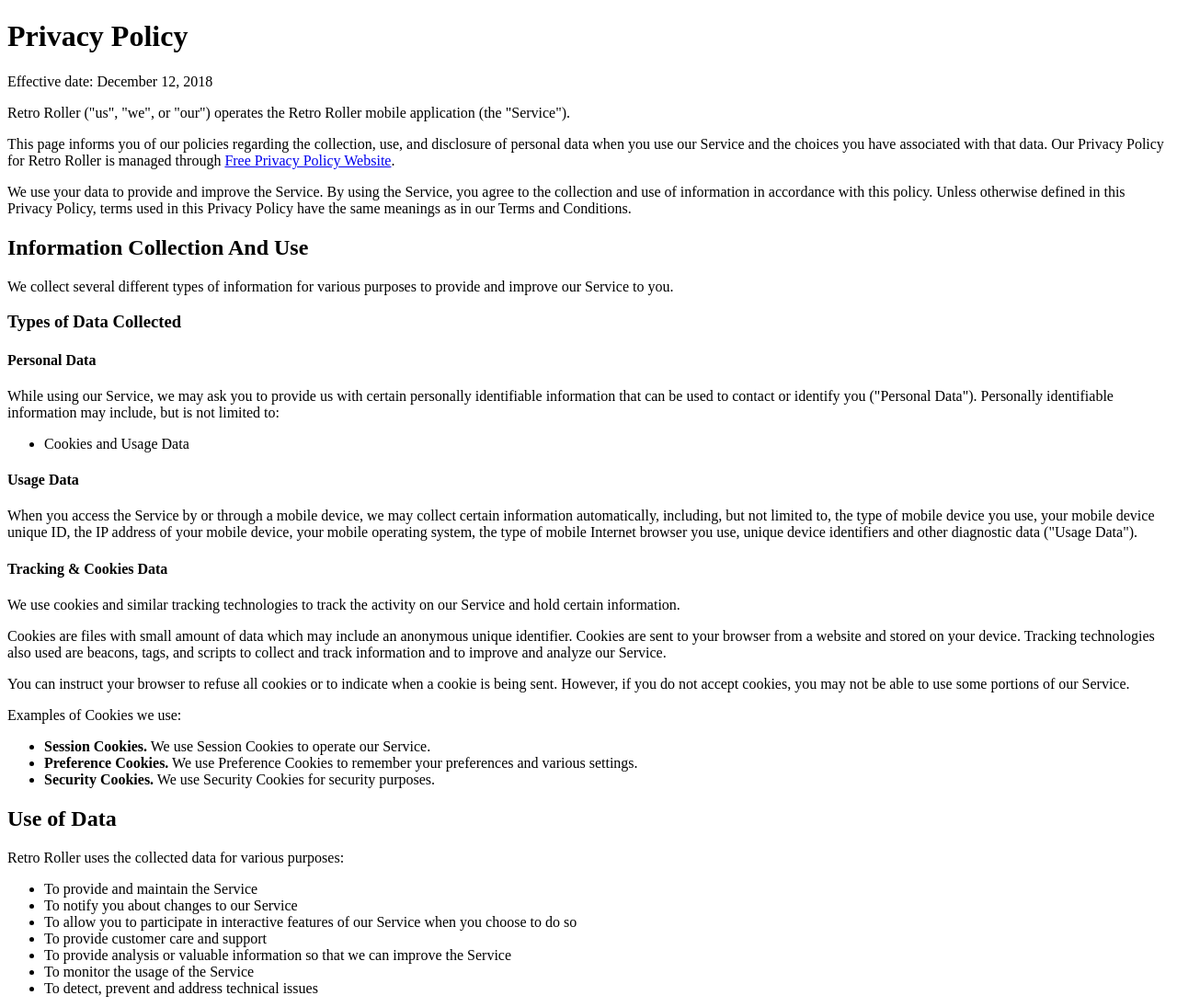
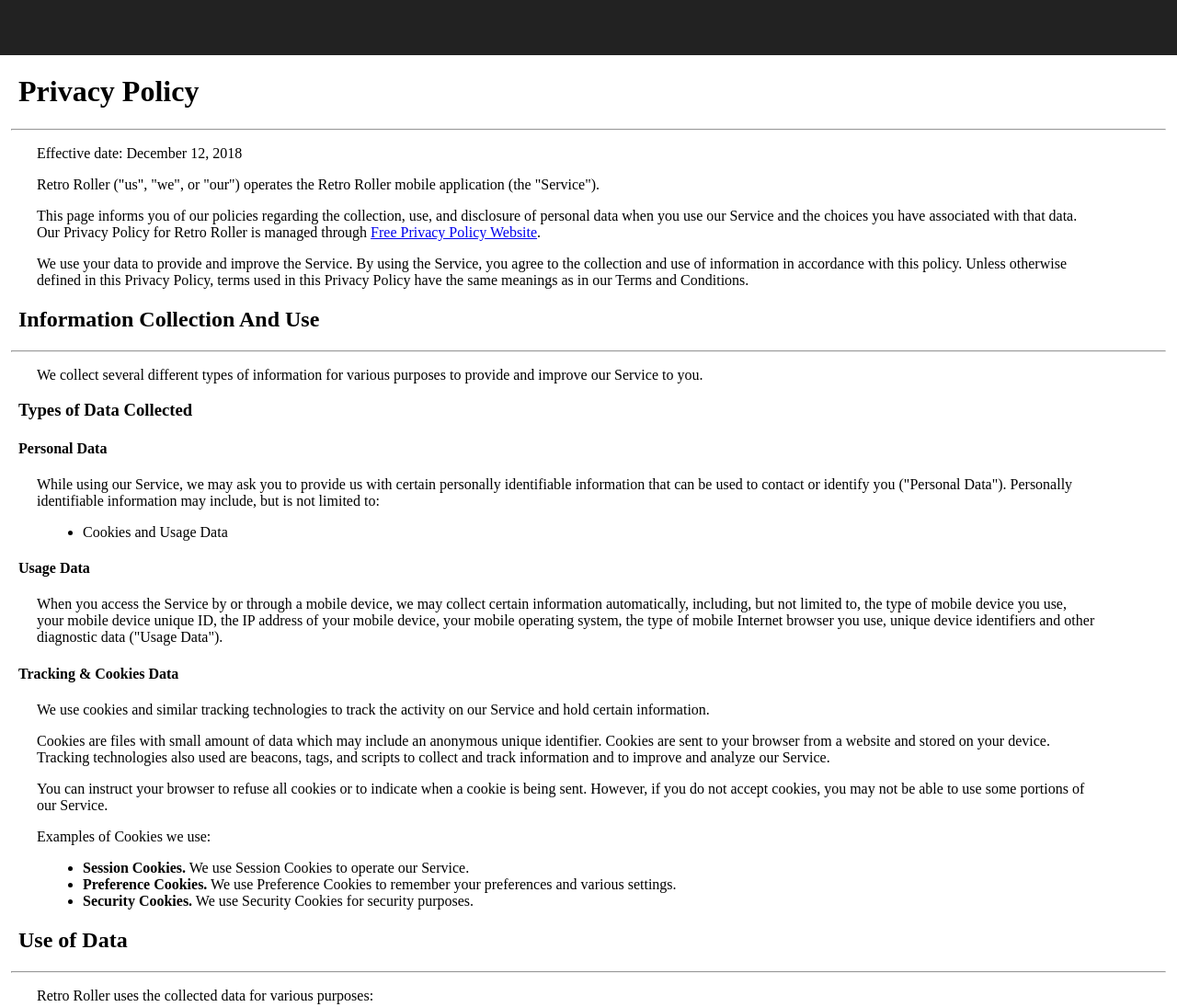
Before and after one commit to privacypolicies/sample, a plain HTML site: page index.html in a window 1280 px wide. Shown: the top 1095 px of the page at 92% size. Drawn offline with Linux system fonts and the light colour scheme.

Commit message:
basic styling

```diff
--- a/index.html
+++ b/index.html
@@ -5,36 +5,41 @@
   <meta charset="UTF-8">
   <meta name="viewport" content="width=device-width, initial-scale=1.0">
   <meta http-equiv="X-UA-Compatible" content="ie=edge">
+  <link rel="stylesheet" href="styles.css">
   <title>Document</title>
 </head>
 
 <body>
+  <div class="header"></div>
   <h1>Privacy Policy</h1>
-
+  <hr />
 
   <p>Effective date: December 12, 2018</p>
 
 
   <p>Retro Roller ("us", "we", or "our") operates the Retro Roller mobile application (the "Service").</p>
 
-  <p>This page informs you of our policies regarding the collection, use, and disclosure of personal data when you use
+  <p>This page informs you of our policies regarding the collection, use, and disclosure of personal data when you
+    use
     our Service and the choices you have associated with that data. Our Privacy Policy for Retro Roller is managed
     through <a href="https://www.freeprivacypolicy.com/free-privacy-policy-generator.php">Free Privacy Policy Website</a>.</p>
 
-  <p>We use your data to provide and improve the Service. By using the Service, you agree to the collection and use of
+  <p>We use your data to provide and improve the Service. By using the Service, you agree to the collection and use
+    of
     information in accordance with this policy. Unless otherwise defined in this Privacy Policy, terms used in this
     Privacy Policy have the same meanings as in our Terms and Conditions.</p>
 
 
   <h2>Information Collection And Use</h2>
-
-  <p>We collect several different types of information for various purposes to provide and improve our Service to you.</p>
+  <hr />
+  <p>We collect several different types of information for various purposes to provide and improve our Service to
+    you.</p>
 
   <h3>Types of Data Collected</h3>
 
   <h4>Personal Data</h4>
-
-  <p>While using our Service, we may ask you to provide us with certain personally identifiable information that can be
+  <p>While using our Service, we may ask you to provide us with certain personally identifiable information that can
+    be
     used to contact or identify you ("Personal Data"). Personally identifiable information may include, but is not
     limited to:</p>
 
@@ -43,21 +48,24 @@
   </ul>
 
   <h4>Usage Data</h4>
-
   <p>When you access the Service by or through a mobile device, we may collect certain information automatically,
     including, but not limited to, the type of mobile device you use, your mobile device unique ID, the IP address of
     your mobile device, your mobile operating system, the type of mobile Internet browser you use, unique device
     identifiers and other diagnostic data ("Usage Data").</p>
 
   <h4>Tracking & Cookies Data</h4>
+
   <p>We use cookies and similar tracking technologies to track the activity on our Service and hold certain
     information.</p>
-  <p>Cookies are files with small amount of data which may include an anonymous unique identifier. Cookies are sent to
+  <p>Cookies are files with small amount of data which may include an anonymous unique identifier. Cookies are sent
+    to
     your browser from a website and stored on your device. Tracking technologies also used are beacons, tags, and
     scripts to collect and track information and to improve and analyze our Service.</p>
-  <p>You can instruct your browser to refuse all cookies or to indicate when a cookie is being sent. However, if you do
+  <p>You can instruct your browser to refuse all cookies or to indicate when a cookie is being sent. However, if you
+    do
     not accept cookies, you may not be able to use some portions of our Service.</p>
   <p>Examples of Cookies we use:</p>
+
   <ul>
     <li><strong>Session Cookies.</strong> We use Session Cookies to operate our Service.</li>
     <li><strong>Preference Cookies.</strong> We use Preference Cookies to remember your preferences and various
@@ -66,7 +74,7 @@
   </ul>
 
   <h2>Use of Data</h2>
-
+  <hr />
   <p>Retro Roller uses the collected data for various purposes:</p>
   <ul>
     <li>To provide and maintain the Service</li>
@@ -80,9 +88,11 @@
 
   <h2>Transfer Of Data</h2>
   <p>Your information, including Personal Data, may be transferred to — and maintained on — computers located outside
-    of your state, province, country or other governmental jurisdiction where the data protection laws may differ than
+    of your state, province, country or other governmental jurisdiction where the data protection laws may differ
+    than
     those from your jurisdiction.</p>
-  <p>If you are located outside United States and choose to provide information to us, please note that we transfer the
+  <p>If you are located outside United States and choose to provide information to us, please note that we transfer
+    the
     data, including Personal Data, to United States and process it there.</p>
   <p>Your consent to this Privacy Policy followed by your submission of such information represents your agreement to
     that transfer.</p>
@@ -112,14 +122,17 @@
   <p>We may employ third party companies and individuals to facilitate our Service ("Service Providers"), to provide
     the Service on our behalf, to perform Service-related services or to assist us in analyzing how our Service is
     used.</p>
-  <p>These third parties have access to your Personal Data only to perform these tasks on our behalf and are obligated
+  <p>These third parties have access to your Personal Data only to perform these tasks on our behalf and are
+    obligated
     not to disclose or use it for any other purpose.</p>
 
 
 
   <h2>Links To Other Sites</h2>
-  <p>Our Service may contain links to other sites that are not operated by us. If you click on a third party link, you
-    will be directed to that third party's site. We strongly advise you to review the Privacy Policy of every site you
+  <p>Our Service may contain links to other sites that are not operated by us. If you click on a third party link,
+    you
+    will be directed to that third party's site. We strongly advise you to review the Privacy Policy of every site
+    you
     visit.</p>
   <p>We have no control over and assume no responsibility for the content, privacy policies or practices of any third
     party sites or services.</p>
@@ -148,6 +161,7 @@
     <li>By visiting this page on our website: https://bryanstevens314.github.io/PrivacyPolicy/</li>
 
   </ul>
+
 </body>
 
 </html>
--- a/styles.css
+++ b/styles.css
@@ -0,0 +1,26 @@
+body{
+  width:100%;
+  height:100%;
+  margin:0 auto;
+  margin-bottom:100px;
+}
+hr{
+  width:98%;
+}
+h1,h2,h3,h4{
+  margin-left:20px;
+}
+p{
+  width:90%;
+  margin-left:40px;
+}
+ul{
+  margin-left:50px;
+}
+.header{
+  margin-top:0px;
+  margin-left:0px;
+  width:100vw;
+  height:60px;
+  background-color: #222222;
+}
```
